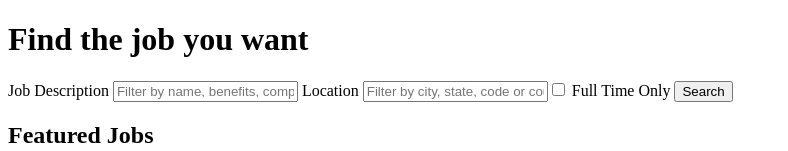
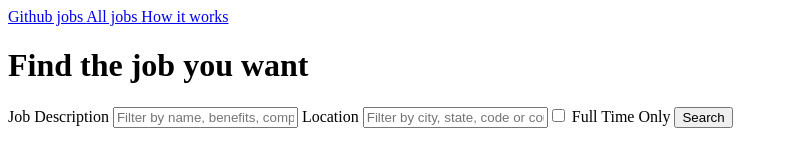
Before and after one commit to GustavoMarks/github-jobs-ui, a React (Create React App) app in the folder app/: page / in a window 1280 px wide. Shown: the top 151 px of the page, without its empty margins (0-788 px from the left). Built offline with nearby package versions, Linux system fonts and the light colour scheme; the HTML template or start-up script is replaced by a standard one.

Commit message:
feat: navbar funcional

```diff
--- a/app/src/App.js
+++ b/app/src/App.js
@@ -1,5 +1,8 @@
 import React from 'react';
 import { BrowserRouter, Route, Switch } from 'react-router-dom';
+
+import Navbar from './components/NavBar';
+
 import Home from './pages/Home';
 import AllJobs from './pages/AllJobs';
 import HowItWorks from './pages/HowItWorks';
@@ -8,6 +11,8 @@ import NotFound from './pages/NotFound';
 function App() {
   return (
     <BrowserRouter>
+      <Navbar/>
+
       <Switch>
         <Route exact path="/" component={Home} />
         <Route exact path="/jobs" component={AllJobs} />
--- /dev/null
+++ b/app/src/components/NavBar/index.js
@@ -0,0 +1,14 @@
+import React from 'react';
+import { Link } from 'react-router-dom';
+
+function Navbar() {
+  return (
+    <nav>
+      <span><Link to='/'> Github jobs </Link></span>
+      <Link to='/jobs' > All jobs </Link>
+      <Link to='/faq' > How it works </Link>
+    </nav>
+  )
+}
+
+export default Navbar;
```
